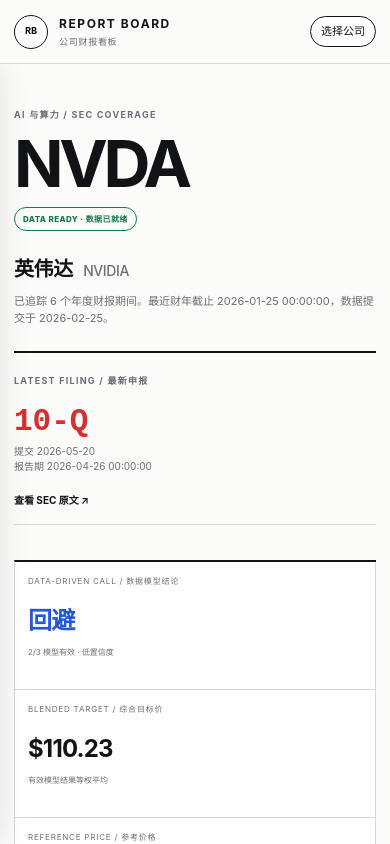
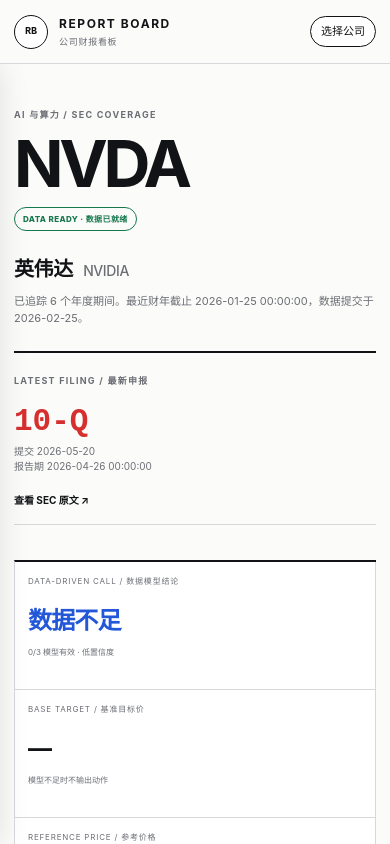
Before and after one commit to tangkk/report-board, a React (Vite) app: page / in a window 390 px wide. Shown: the top 844 px of the page. Built offline with nearby package versions, Linux system fonts and the light colour scheme.

Commit message:
Upgrade valuation and foreign issuer coverage

```diff
--- a/src/App.tsx
+++ b/src/App.tsx
@@ -7,12 +7,20 @@
   epsDiluted: number | null; cashFromOperations: number | null; capex: number | null; freeCashFlow: number | null;
   depreciation: number | null; ebitda: number | null; assets: number | null; liabilities: number | null;
   equity: number | null; cash: number | null; debt: number | null; shares: number | null;
+  salesPerShare?: number | null; grossMargin?: number | null; operatingMargin?: number | null; netMargin?: number | null; fcfMargin?: number | null;
+};
+type Metrics = {
+  beta: number | null; epsTTM: number | null; peTTM: number | null; evEbitdaTTM: number | null;
+  revenueGrowth3Y: number | null; revenueGrowth5Y: number | null; epsGrowth3Y: number | null; epsGrowth5Y: number | null;
+  ebitdaCagr5Y: number | null; freeCashFlowPerShareTTM: number | null; fcfMarginTTM: number | null;
+  grossMarginTTM: number | null; operatingMarginTTM: number | null; netProfitMarginTTM: number | null;
 };
 type Filing = { form: string; filed: string; period: string; accession: string; url: string };
 type Company = {
   ticker: string; name: string; nameZh: string; sector: string; cik?: string; exchange?: string;
   status: "ready" | "limited" | "unsupported" | "error"; statusNote?: string | null; periods: Period[]; filings: Filing[];
   market?: { price: number; date: string; currency: string; source: string } | null;
+  dataBasis?: "reported-financials" | "basic-metrics" | "none"; reportCurrency?: string; metrics?: Metrics;
 };
 type FinancialData = { generatedAt: string; source: string; sourceUrl: string; companies: Company[] };
 type StatementKey = "income" | "cash" | "balance";
@@ -51,10 +59,44 @@
   if (absolute >= 1e6) return `${sign}$${(absolute / 1e6).toFixed(1)}M`;
   return `${sign}$${absolute.toLocaleString("en-US", { maximumFractionDigits: 2 })}`;
 };
-const formatMetric = (key: keyof Period, value: Period[keyof Period]) => typeof value !== "number" ? "—" : key === "epsDiluted" ? `$${value.toFixed(2)}` : formatMoney(value);
+const formatMetric = (key: keyof Period, value: Period[keyof Period], currency = "USD") => typeof value !== "number" ? "—" : key === "epsDiluted" ? `${currency === "USD" ? "$" : `${currency} `}${value.toFixed(2)}` : formatMoney(value);
 const ratio = (a: number | null, b: number | null) => a == null || b == null || b === 0 ? null : a / b;
 const growth = (a: number | null, b: number | null) => a == null || b == null || b === 0 ? null : a / b - 1;
 const formatPercent = (value: number | null, digits = 1) => value == null || !Number.isFinite(value) ? "—" : `${(value * 100).toFixed(digits)}%`;
+const clamp = (value: number, min: number, max: number) => Math.min(max, Math.max(min, value));
+const median = (values: number[]) => {
+  const sorted = values.filter(Number.isFinite).sort((a, b) => a - b);
+  if (!sorted.length) return null;
+  const middle = Math.floor(sorted.length / 2);
+  return sorted.length % 2 ? sorted[middle] : (sorted[middle - 1] + sorted[middle]) / 2;
+};
+const semiconductorSectors = new Set(["AI 与算力", "半导体设备", "晶圆制造", "存储与内存"]);
+
+function peerMultiples(data: FinancialData | null, company?: Company) {
+  if (!data || !company) return { pe: 25, ev: 18, count: 0 };
+  const peers = data.companies.filter((item) => item.sector === company.sector || (semiconductorSectors.has(company.sector) && semiconductorSectors.has(item.sector)));
+  const peValues = peers.map((item) => item.metrics?.peTTM).filter((value): value is number => value != null && value >= 8 && value <= 100);
+  const evValues = peers.map((item) => item.metrics?.evEbitdaTTM).filter((value): value is number => value != null && value >= 4 && value <= 60);
+  return { pe: Math.round(median(peValues) ?? 25), ev: Math.round(median(evValues) ?? 18), count: Math.max(peValues.length, evValues.length) };
+}
+
+function historicalRevenueGrowth(periods: Period[]) {
+  const usable = periods.filter((period) => period.revenue != null && period.revenue > 0).slice(-4);
+  if (usable.length < 2) return null;
+  return (Math.pow((usable.at(-1)?.revenue || 0) / (usable[0].revenue || 1), 1 / (usable.length - 1)) - 1) * 100;
+}
+
+function dcfPerShare(fcf: number, shares: number, startGrowth: number, discountRate: number, terminalGrowth: number) {
+  if (fcf <= 0 || shares <= 0 || discountRate <= terminalGrowth) return null;
+  let cashFlow = fcf, presentValue = 0;
+  for (let year = 1; year <= 10; year += 1) {
+    const fadingGrowth = startGrowth + (terminalGrowth - startGrowth) * (year / 10);
+    cashFlow *= 1 + fadingGrowth;
+    presentValue += cashFlow / ((1 + discountRate) ** year);
+  }
+  presentValue += cashFlow * (1 + terminalGrowth) / (discountRate - terminalGrowth) / ((1 + discountRate) ** 10);
+  return presentValue / shares;
+}
 
 function App() {
   const [data, setData] = useState<FinancialData | null>(null);
@@ -64,7 +106,7 @@
   const [ticker, setTicker] = useState("NVDA");
   const [statement, setStatement] = useState<StatementKey>("income");
   const [mobileList, setMobileList] = useState(false);
-  const [growthRate, setGrowthRate] = useState(8), [wacc, setWacc] = useState(10), [terminalGrowth, setTerminalGrowth] = useState(3);
+  const [growthRate, setGrowthRate] = useState(15), [wacc, setWacc] = useState(10), [terminalGrowth, setTerminalGrowth] = useState(3);
   const [peMultiple, setPeMultiple] = useState(25), [evMultiple, setEvMultiple] = useState(18);
   const [manualPrice, setManualPrice] = useState("");
 
@@ -86,40 +128,56 @@
   }), [data, query, sector]);
   const company = data?.companies.find((item) => item.ticker === ticker) || companies[0];
   const latest = company?.periods.at(-1), previous = company?.periods.at(-2);
+  const peers = useMemo(() => peerMultiples(data, company), [data, company]);
+  const modelDefaults = useMemo(() => {
+    const measuredGrowth = company?.metrics?.revenueGrowth3Y ?? historicalRevenueGrowth(company?.periods || []) ?? 10;
+    const beta = clamp(company?.metrics?.beta ?? 1, .7, 2);
+    return { growth: Math.round(clamp(measuredGrowth, -5, 35)), discount: Math.round(clamp(4.25 + beta * 5, 8, 14.5)), pe: peers.pe, ev: peers.ev };
+  }, [company, peers]);
 
   useEffect(() => {
     setManualPrice(company?.market?.price ? String(company.market.price) : "");
   }, [company?.ticker, company?.market?.price]);
 
+  useEffect(() => {
+    setGrowthRate(modelDefaults.growth); setWacc(modelDefaults.discount); setTerminalGrowth(3);
+    setPeMultiple(modelDefaults.pe); setEvMultiple(modelDefaults.ev);
+  }, [company?.ticker, modelDefaults]);
+
   const valuation = useMemo(() => {
     if (!latest) return null;
-    let enterpriseValue = 0;
-    if (latest.freeCashFlow != null && wacc > terminalGrowth) {
-      let projected = latest.freeCashFlow;
-      for (let year = 1; year <= 5; year += 1) { projected *= 1 + growthRate / 100; enterpriseValue += projected / ((1 + wacc / 100) ** year); }
-      enterpriseValue += projected * (1 + terminalGrowth / 100) / ((wacc - terminalGrowth) / 100) / ((1 + wacc / 100) ** 5);
-    }
+    const currentPrice = Number(manualPrice) > 0 ? Number(manualPrice) : null;
+    const growthDecimal = growthRate / 100, discountDecimal = wacc / 100, terminalDecimal = terminalGrowth / 100;
     const cash = latest.cash || 0, debt = latest.debt || 0;
-    const equityValue = enterpriseValue ? enterpriseValue + cash - debt : null;
+    const reportedPerShare = company?.dataBasis === "reported-financials" && latest.form.startsWith("10-K");
+    const dcfBase = reportedPerShare && latest.freeCashFlow && latest.shares ? dcfPerShare(latest.freeCashFlow, latest.shares, growthDecimal, discountDecimal, terminalDecimal) : null;
+    const dcfBear = reportedPerShare && latest.freeCashFlow && latest.shares ? dcfPerShare(latest.freeCashFlow, latest.shares, Math.max(-.1, growthDecimal - .08), discountDecimal + .015, Math.max(0, terminalDecimal - .005)) : null;
+    const dcfBull = reportedPerShare && latest.freeCashFlow && latest.shares ? dcfPerShare(latest.freeCashFlow, latest.shares, Math.min(.45, growthDecimal + .08), Math.max(.06, discountDecimal - .01), Math.min(.05, terminalDecimal + .005)) : null;
+    const epsTtm = company?.reportCurrency === "USD" || reportedPerShare
+      ? company?.metrics?.epsTTM ?? latest.epsDiluted
+      : currentPrice && company?.metrics?.peTTM ? currentPrice / company.metrics.peTTM : null;
+    const pePerShare = epsTtm != null && epsTtm > 0 ? epsTtm * peMultiple : null;
     const evEquity = latest.ebitda == null ? null : latest.ebitda * evMultiple + cash - debt;
-    const perShareReliable = latest.form.startsWith("10-K");
-    const dcfPerShare = perShareReliable && equityValue != null && latest.shares ? equityValue / latest.shares : null;
-    const pePerShare = perShareReliable && latest.epsDiluted != null ? latest.epsDiluted * peMultiple : null;
-    const evPerShare = perShareReliable && evEquity != null && latest.shares ? evEquity / latest.shares : null;
-    const modelPrices = [dcfPerShare, pePerShare, evPerShare].filter((value): value is number => value != null && Number.isFinite(value) && value > 0);
+    const evPerShare = reportedPerShare && evEquity != null && latest.shares ? evEquity / latest.shares : null;
+    const modelPrices = [dcfBase, pePerShare, evPerShare].filter((value): value is number => value != null && Number.isFinite(value) && value > 0);
     const targetPrice = modelPrices.length ? modelPrices.reduce((sum, value) => sum + value, 0) / modelPrices.length : null;
-    const currentPrice = Number(manualPrice) > 0 ? Number(manualPrice) : null;
+    const bearModels = [dcfBear, pePerShare == null ? null : pePerShare * .8, evPerShare == null ? null : evPerShare * .8].filter((value): value is number => value != null && value > 0);
+    const bullModels = [dcfBull, pePerShare == null ? null : pePerShare * 1.2, evPerShare == null ? null : evPerShare * 1.2].filter((value): value is number => value != null && value > 0);
+    const bearTarget = bearModels.length ? bearModels.reduce((sum, value) => sum + value, 0) / bearModels.length : null;
+    const bullTarget = bullModels.length ? bullModels.reduce((sum, value) => sum + value, 0) / bullModels.length : null;
     const upside = targetPrice != null && currentPrice != null ? targetPrice / currentPrice - 1 : null;
-    const action = upside == null ? "等待价格" : upside >= .25 ? "增持" : upside >= .1 ? "关注" : upside > -.1 ? "观望" : upside > -.25 ? "减持" : "回避";
+    const dispersion = modelPrices.length >= 2 && targetPrice ? (Math.max(...modelPrices) - Math.min(...modelPrices)) / targetPrice : null;
+    const confidence = modelPrices.length === 3 && (dispersion ?? 1) <= .75 ? "高" : modelPrices.length >= 2 && (dispersion ?? 1) <= 1 ? "中" : "低";
+    const action = confidence === "低" || upside == null ? "数据不足" : upside >= .25 ? "增持" : upside >= .1 ? "关注" : upside > -.1 ? "观望" : upside > -.25 ? "减持" : "回避";
     return {
-      enterpriseValue: enterpriseValue || null, equityValue,
-      dcfPerShare, pePerShare, evEquity, evPerShare,
-      targetPrice, currentPrice, upside, action, modelCount: modelPrices.length,
+      dcfPerShare: dcfBase, pePerShare, evEquity, evPerShare, epsTtm,
+      targetPrice, bearTarget, bullTarget, currentPrice, upside, action, confidence, dispersion, modelCount: modelPrices.length,
     };
-  }, [latest, growthRate, wacc, terminalGrowth, peMultiple, evMultiple, manualPrice]);
+  }, [latest, company, growthRate, wacc, terminalGrowth, peMultiple, evMultiple, manualPrice]);
 
   const latestFiling = company?.filings?.[0], hasData = Boolean(latest && company);
-  const maxRevenue = Math.max(...(company?.periods.map((period) => Math.abs(period.revenue || 0)) || [1]), 1);
+  const usesPerShareTrend = !company?.periods.some((period) => period.revenue != null);
+  const maxRevenue = Math.max(...(company?.periods.map((period) => Math.abs(usesPerShareTrend ? period.salesPerShare || 0 : period.revenue || 0)) || [1]), 1);
   const chooseCompany = (next: string) => { setTicker(next); setMobileList(false); window.scrollTo({ top: 0, behavior: "smooth" }); };
 
   if (loadError) return <main className="state-page"><div><span>DATA ERROR</span><h1>财报数据暂时无法载入</h1><p>请稍后刷新页面，或检查自动更新任务是否成功。</p><button onClick={() => window.location.reload()}>重新加载</button></div></main>;
@@ -147,17 +205,17 @@
       <div className="content">
         <section className="company-hero" id="overview">
           <div className="company-title"><p className="eyebrow">{company?.sector || "COMPANY"} / {company?.exchange || "SEC COVERAGE"}</p>
-            <div><h1>{company?.ticker || "—"}</h1><span className={`status-pill ${company?.status}`}>{hasData ? "DATA READY · 数据已就绪" : "LIMITED · 数据有限"}</span></div>
+            <div><h1>{company?.ticker || "—"}</h1><span className={`status-pill ${company?.status}`}>{company?.dataBasis === "basic-metrics" ? "METRICS · 指标回退" : hasData ? "DATA READY · 数据已就绪" : "LIMITED · 数据有限"}</span></div>
             <h2>{company?.nameZh} <span>{company?.name}</span></h2>
-            <p>{hasData ? `已追踪 ${company?.periods.length} 个年度财报期间。最近财年截止 ${latest?.end}，数据提交于 ${latest?.filed}。` : company?.statusNote}</p>
+            <p>{hasData ? `已追踪 ${company?.periods.length} 个年度期间。最近财年截止 ${latest?.end}${latest?.filed ? `，数据提交于 ${latest.filed}` : ""}。${company?.statusNote || ""}` : company?.statusNote}</p>
           </div>
           <div className="filing-callout"><span>LATEST FILING / 最新申报</span>{latestFiling ? <><strong>{latestFiling.form}</strong><p>提交 {latestFiling.filed}<br />报告期 {latestFiling.period || "—"}</p><a href={latestFiling.url} target="_blank" rel="noreferrer">查看 SEC 原文 ↗</a></> : <p>暂无可用申报链接</p>}</div>
         </section>
 
         {hasData ? <>
           <section className="research-call" aria-label="数据模型研究结论">
-            <div><span>DATA-DRIVEN CALL / 数据模型结论</span><strong className={`action-${valuation?.action}`}>{valuation?.action}</strong><small>{valuation?.modelCount === 3 ? "三模型覆盖 · 中等置信度" : `${valuation?.modelCount || 0}/3 模型有效 · 低置信度`}{latest?.form.startsWith("20-F") ? " · ADR 换算待核对" : ""}{company?.sector === "医药与生物科技" ? " · 医药管线风险未计入" : ""}</small></div>
-            <div><span>BLENDED TARGET / 综合目标价</span><strong>{valuation?.targetPrice == null ? "—" : `$${valuation.targetPrice.toFixed(2)}`}</strong><small>有效模型结果等权平均</small></div>
+            <div><span>DATA-DRIVEN CALL / 数据模型结论</span><strong className={`action-${valuation?.action}`}>{valuation?.action}</strong><small>{valuation?.modelCount || 0}/3 模型有效 · {valuation?.confidence || "低"}置信度{company?.dataBasis === "basic-metrics" ? " · 20-F 指标回退" : ""}{company?.sector === "医药与生物科技" ? " · 医药管线风险未计入" : ""}</small></div>
+            <div><span>BASE TARGET / 基准目标价</span><strong>{valuation?.targetPrice == null ? "—" : `$${valuation.targetPrice.toFixed(2)}`}</strong><small>{valuation?.bearTarget && valuation?.bullTarget ? `情景区间 $${valuation.bearTarget.toFixed(0)}–$${valuation.bullTarget.toFixed(0)}` : "模型不足时不输出动作"}</small></div>
             <div><span>REFERENCE PRICE / 参考价格</span><label className="price-input"><b>$</b><input type="number" min="0" step="0.01" value={manualPrice} onChange={(event) => setManualPrice(event.target.value)} placeholder="输入收盘价" /></label><small>{company?.market ? `${company.market.date} · ${company.market.source}` : "可手动输入；配置行情密钥后每日自动更新"}</small></div>
             <div><span>IMPLIED RETURN / 隐含空间</span><strong className={(valuation?.upside || 0) < 0 ? "negative" : "positive"}>{formatPercent(valuation?.upside ?? null)}</strong><small>目标价 ÷ 参考价 − 1</small></div>
           </section>
@@ -165,33 +223,33 @@
             ["Revenue", "营业收入", latest?.revenue, growth(latest?.revenue ?? null, previous?.revenue ?? null)],
             ["Net Income", "净利润", latest?.netIncome, growth(latest?.netIncome ?? null, previous?.netIncome ?? null)],
             ["Free Cash Flow", "自由现金流", latest?.freeCashFlow, growth(latest?.freeCashFlow ?? null, previous?.freeCashFlow ?? null)],
-            ["Operating Margin", "营业利润率", ratio(latest?.operatingIncome ?? null, latest?.revenue ?? null), null],
+            ["Operating Margin", "营业利润率", latest?.operatingMargin ?? ratio(latest?.operatingIncome ?? null, latest?.revenue ?? null), null],
           ].map(([label, zh, value, delta], index) => <article className="kpi" key={String(label)}><div><span>0{index + 1}</span><small>FY {latest?.fiscalYear}</small></div><h3>{label}<small>{zh}</small></h3><strong>{label === "Operating Margin" ? formatPercent(value as number | null) : formatMoney(value as number | null)}</strong><p className={(delta as number | null) != null && (delta as number) < 0 ? "negative" : ""}>{delta == null ? "年度口径" : `${formatPercent(delta as number)} YoY`}</p></article>)}</section>
 
           <section className="section" id="financials">
             <div className="section-head"><div><span>01 / FINANCIAL HISTORY</span><h2>历史财务表现</h2></div><p>年度口径 · Annual basis<br />金额按原始 XBRL 披露单位显示</p></div>
             <div className="history-grid">
-              <div className="trend-card panel"><div className="panel-title"><div><small>REVENUE SCALE</small><h3>收入趋势 Revenue</h3></div><span>{company?.periods.length}Y</span></div><div className="bars">{company?.periods.map((period) => <div className="bar-column" key={period.end}><div className="bar-value">{formatMoney(period.revenue)}</div><div className="bar-track"><div style={{ height: `${Math.max(4, Math.abs(period.revenue || 0) / maxRevenue * 100)}%` }} /></div><span>{period.fiscalYear}</span></div>)}</div></div>
+              <div className="trend-card panel"><div className="panel-title"><div><small>{usesPerShareTrend ? "PER-SHARE SCALE" : "REVENUE SCALE"}</small><h3>{usesPerShareTrend ? `每股收入 Sales / Share (${company?.reportCurrency})` : "收入趋势 Revenue"}</h3></div><span>{company?.periods.length}Y</span></div><div className="bars">{company?.periods.map((period) => { const value = usesPerShareTrend ? period.salesPerShare : period.revenue; return <div className="bar-column" key={period.end}><div className="bar-value">{usesPerShareTrend ? value?.toFixed(2) || "—" : formatMoney(value)}</div><div className="bar-track"><div style={{ height: `${Math.max(4, Math.abs(value || 0) / maxRevenue * 100)}%` }} /></div><span>{period.fiscalYear}</span></div>; })}</div></div>
               <div className="quality-card panel"><div className="panel-title"><div><small>QUALITY CHECK</small><h3>盈利与现金质量</h3></div><span>Latest FY</span></div>{[
-                ["Gross Margin / 毛利率", ratio(latest?.grossProfit ?? null, latest?.revenue ?? null)], ["Operating Margin / 营业利润率", ratio(latest?.operatingIncome ?? null, latest?.revenue ?? null)], ["Net Margin / 净利率", ratio(latest?.netIncome ?? null, latest?.revenue ?? null)], ["FCF Margin / 自由现金流率", ratio(latest?.freeCashFlow ?? null, latest?.revenue ?? null)],
+                ["Gross Margin / 毛利率", latest?.grossMargin ?? ratio(latest?.grossProfit ?? null, latest?.revenue ?? null)], ["Operating Margin / 营业利润率", latest?.operatingMargin ?? ratio(latest?.operatingIncome ?? null, latest?.revenue ?? null)], ["Net Margin / 净利率", latest?.netMargin ?? ratio(latest?.netIncome ?? null, latest?.revenue ?? null)], ["FCF Margin / 自由现金流率", latest?.fcfMargin ?? ratio(latest?.freeCashFlow ?? null, latest?.revenue ?? null)],
               ].map(([label, value]) => <div className="ratio-row" key={String(label)}><span>{label}</span><div><i style={{ width: `${Math.min(100, Math.max(0, (value as number || 0) * 200))}%` }} /></div><strong>{formatPercent(value as number | null)}</strong></div>)}</div>
             </div>
-            <div className="statement-card panel"><div className="statement-tabs" role="tablist">{(Object.keys(statements) as StatementKey[]).map((key) => <button key={key} className={statement === key ? "active" : ""} onClick={() => setStatement(key)}>{statements[key].label}</button>)}</div><div className="table-scroll"><table><thead><tr><th>Metric / 指标</th>{company?.periods.map((period) => <th key={period.end}>FY {period.fiscalYear}<small>{period.end}</small></th>)}</tr></thead><tbody>{statements[statement].rows.map(([key, en, zh]) => <tr key={key}><td><b>{en}</b><small>{zh}</small></td>{company?.periods.map((period) => <td key={period.end}>{formatMetric(key, period[key])}</td>)}</tr>)}</tbody></table></div></div>
+            <div className="statement-card panel"><div className="statement-tabs" role="tablist">{(Object.keys(statements) as StatementKey[]).map((key) => <button key={key} className={statement === key ? "active" : ""} onClick={() => setStatement(key)}>{statements[key].label}</button>)}</div><div className="table-scroll"><table><thead><tr><th>Metric / 指标</th>{company?.periods.map((period) => <th key={period.end}>FY {period.fiscalYear}<small>{period.end}</small></th>)}</tr></thead><tbody>{statements[statement].rows.map(([key, en, zh]) => <tr key={key}><td><b>{en}</b><small>{zh}</small></td>{company?.periods.map((period) => <td key={period.end}>{formatMetric(key, period[key], period.currency)}</td>)}</tr>)}</tbody></table></div></div>
           </section>
 
           <section className="section valuation-section" id="valuation">
             <div className="section-head"><div><span>02 / VALUATION LAB</span><h2>估值模型</h2></div><p>基于历史披露与可调假设的教学性估算<br />不是目标价或投资建议</p></div>
             <div className="valuation-layout">
-              <div className="assumption-panel panel"><div className="panel-title"><div><small>MODEL INPUTS</small><h3>关键假设 Assumptions</h3></div><button onClick={() => { setGrowthRate(8); setWacc(10); setTerminalGrowth(3); setPeMultiple(25); setEvMultiple(18); }}>重置</button></div>{[
-                { label:"5Y FCF Growth / 五年现金流增长", value:growthRate, setter:setGrowthRate, min:-10, max:30, suffix:"%" }, { label:"WACC / 加权资本成本", value:wacc, setter:setWacc, min:6, max:18, suffix:"%" }, { label:"Terminal Growth / 永续增长", value:terminalGrowth, setter:setTerminalGrowth, min:0, max:5, suffix:"%" }, { label:"Target P/E / 目标市盈率", value:peMultiple, setter:setPeMultiple, min:5, max:60, suffix:"×" }, { label:"Target EV/EBITDA / 目标企业倍数", value:evMultiple, setter:setEvMultiple, min:4, max:40, suffix:"×" },
+              <div className="assumption-panel panel"><div className="panel-title"><div><small>MODEL INPUTS · {peers.count} PEERS</small><h3>公司校准假设 Assumptions</h3></div><button onClick={() => { setGrowthRate(modelDefaults.growth); setWacc(modelDefaults.discount); setTerminalGrowth(3); setPeMultiple(modelDefaults.pe); setEvMultiple(modelDefaults.ev); }}>重置</button></div>{[
+                { label:"Initial FCF Growth / 初始现金流增长", value:growthRate, setter:setGrowthRate, min:-10, max:45, suffix:"%" }, { label:"Discount Rate / 折现率", value:wacc, setter:setWacc, min:6, max:18, suffix:"%" }, { label:"Terminal Growth / 永续增长", value:terminalGrowth, setter:setTerminalGrowth, min:0, max:5, suffix:"%" }, { label:"Peer P/E / 同业市盈率", value:peMultiple, setter:setPeMultiple, min:5, max:100, suffix:"×" }, { label:"Peer EV/EBITDA / 同业企业倍数", value:evMultiple, setter:setEvMultiple, min:4, max:60, suffix:"×" },
               ].map(({ label, value, setter, min, max, suffix }) => <label className="slider-row" key={label}><span>{label}<strong>{value}{suffix}</strong></span><input type="range" min={min} max={max} step={1} value={value} onChange={(event) => setter(Number(event.target.value))} /></label>)}{wacc <= terminalGrowth && <p className="model-warning">WACC 必须高于永续增长率，DCF 才有意义。</p>}</div>
               <div className="valuation-results">
-                <article className="model-card dcf"><span>INTRINSIC VALUE / 内在价值</span><h3>FCFF DCF</h3><strong>{valuation?.dcfPerShare == null ? formatMoney(valuation?.equityValue) : `$${valuation.dcfPerShare.toFixed(2)} / 股`}</strong><p>企业价值 {formatMoney(valuation?.enterpriseValue)}<br />股权价值 {formatMoney(valuation?.equityValue)}</p><code>EV = Σ FCFFₜ/(1+WACC)ᵗ + TV/(1+WACC)⁵</code></article>
-                <article className="model-card"><span>EARNINGS MULTIPLE / 盈利倍数</span><h3>P/E Valuation</h3><strong>{valuation?.pePerShare == null ? "数据不足" : `$${valuation.pePerShare.toFixed(2)} / 股`}</strong><p>稀释 EPS {latest?.epsDiluted == null ? "—" : `$${latest.epsDiluted.toFixed(2)}`}<br />目标市盈率 {peMultiple}×</p><code>每股价值 = EPS × 目标 P/E</code></article>
+                <article className="model-card dcf"><span>SCENARIO DCF / 情景现金流估值</span><h3>10Y Equity FCF DCF</h3><strong>{valuation?.dcfPerShare == null ? "数据不足" : `$${valuation.dcfPerShare.toFixed(2)} / 股`}</strong><p>增长率十年渐降至 {terminalGrowth}%<br />折现率 {wacc}% · 仅正 FCF 启用</p><code>Equity Value = Σ FCFₜ/(1+r)ᵗ + TV/(1+r)¹⁰</code></article>
+                <article className="model-card"><span>PEER EARNINGS / 同业盈利倍数</span><h3>TTM P/E Valuation</h3><strong>{valuation?.pePerShare == null ? "数据不足" : `$${valuation.pePerShare.toFixed(2)} / 股`}</strong><p>TTM EPS {valuation?.epsTtm == null ? "—" : `$${valuation.epsTtm.toFixed(2)}`}<br />同业目标市盈率 {peMultiple}×</p><code>每股价值 = TTM EPS × 同业 P/E 中位数</code></article>
                 <article className="model-card"><span>ENTERPRISE MULTIPLE / 企业倍数</span><h3>EV / EBITDA</h3><strong>{valuation?.evPerShare == null ? formatMoney(valuation?.evEquity) : `$${valuation.evPerShare.toFixed(2)} / 股`}</strong><p>EBITDA {formatMoney(latest?.ebitda)}<br />估算股权价值 {formatMoney(valuation?.evEquity)}</p><code>Equity = EBITDA × Multiple + Cash − Debt</code></article>
               </div>
             </div>
-            <div className="method-note"><b>方法说明 Methodology</b><p>DCF 使用最近年度自由现金流作为基期，显式预测五年并采用 Gordon Growth 永续模型；P/E 与 EV/EBITDA 是可调目标倍数法。模型未自动纳入股票期权、少数股东权益、周期性正常化或公司特定风险，因此应结合原始财报独立判断。</p></div>
+            <div className="method-note"><b>方法说明 Methodology</b><p>DCF 使用经营现金流减资本开支作为股权现金流近似值，预测十年并让增长率逐步回落至永续增长；折现率由无风险利率假设与截尾 Beta 自动校准。P/E 与 EV/EBITDA 默认采用同板块中位数。Bear/Base/Bull 分别调整增长、折现率和倍数；少于两套有效模型或模型分歧过大时停止给出投资动作。免费数据不含分析师一致预期，因此这仍是历史数据驱动模型，不是卖方盈利预测。</p></div>
           </section>
 
           <section className="section" id="filings"><div className="section-head"><div><span>03 / FILING LOG</span><h2>最近申报</h2></div><p>标准化索引 · 链接指向 SEC EDGAR<br />点击可核对公司原始披露</p></div><div className="filing-list">{company?.filings.map((filing) => <a href={filing.url} target="_blank" rel="noreferrer" key={filing.accession}><span className="form-tag">{filing.form}</span><span><b>报告期 {filing.period || "—"}</b><small>提交于 {filing.filed} · {filing.accession}</small></span><i>↗</i></a>)}</div></section>
```
Also changed, not shown: scripts/update-financials.mjs (+60 -7 lines), 1 other file (tests, documents, lock files or other folders).
